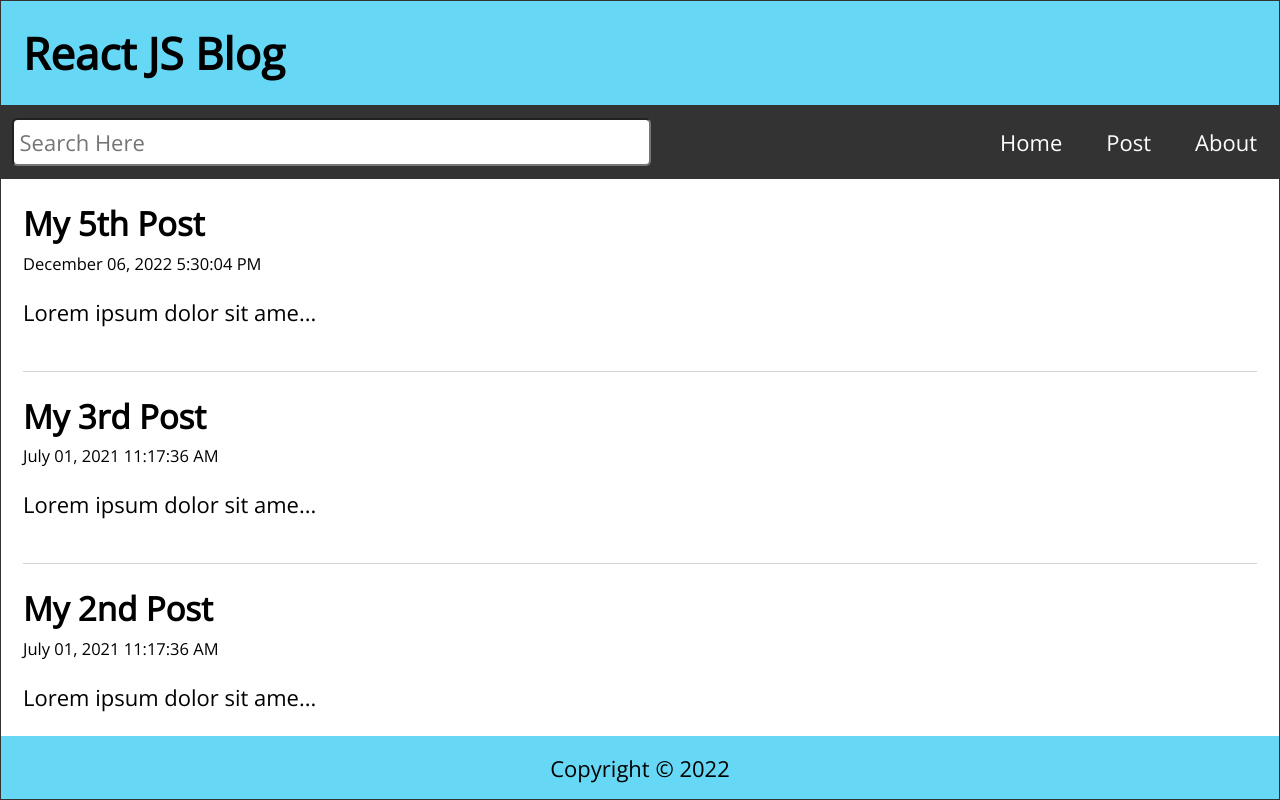
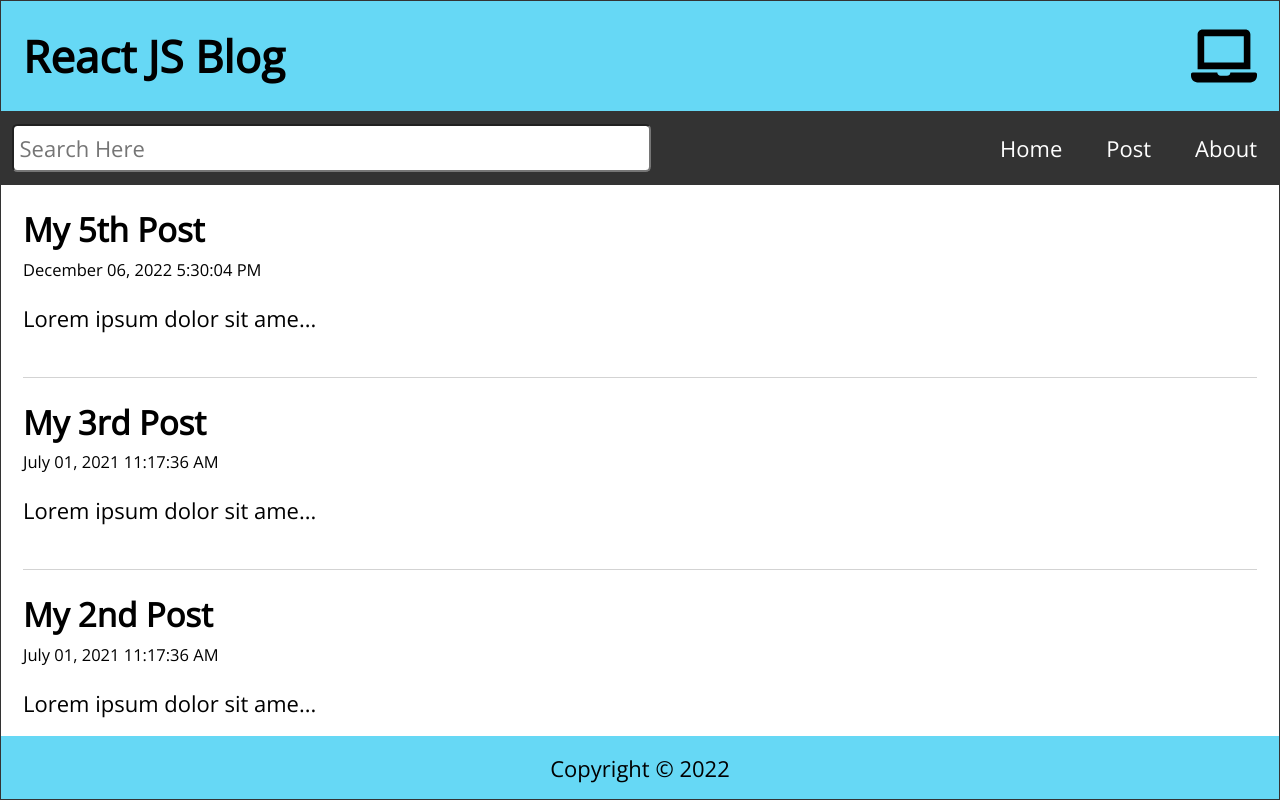
Before and after one commit to MusfiqDehan/react-tech-blog, a React (Create React App) app: page / in a window 1280 px wide. Built offline with nearby package versions, Linux system fonts and the light colour scheme; data requests are answered from the project's data file.

Commit message:
Add Icons

```diff
--- a/src/components/Header.jsx
+++ b/src/components/Header.jsx
@@ -1,9 +1,17 @@
 import React from "react";
+import { FaLaptop, FaTabletAlt, FaMobileAlt } from "react-icons/fa";
 
-const Header = ({ title }) => {
+const Header = ({ title, width }) => {
     return (
         <header className="Header">
             <h1>{title}</h1>
+            {width < 768 ? (
+                <FaMobileAlt />
+            ) : width < 992 ? (
+                <FaTabletAlt />
+            ) : (
+                <FaLaptop />
+            )}
         </header>
     );
 };
--- a/src/components/Layout.jsx
+++ b/src/components/Layout.jsx
@@ -4,10 +4,10 @@ import Footer from "./Footer";
 import React from "react";
 import { Outlet } from "react-router-dom";
 
-const Layout = ({ search, setSearch }) => {
+const Layout = ({ search, setSearch, width }) => {
     return (
         <div className="App">
-            <Header title="React JS Blog" />
+            <Header title="React JS Blog" width={width} />
             <Nav search={search} setSearch={setSearch} />
             <Outlet />
             <Footer />
```
